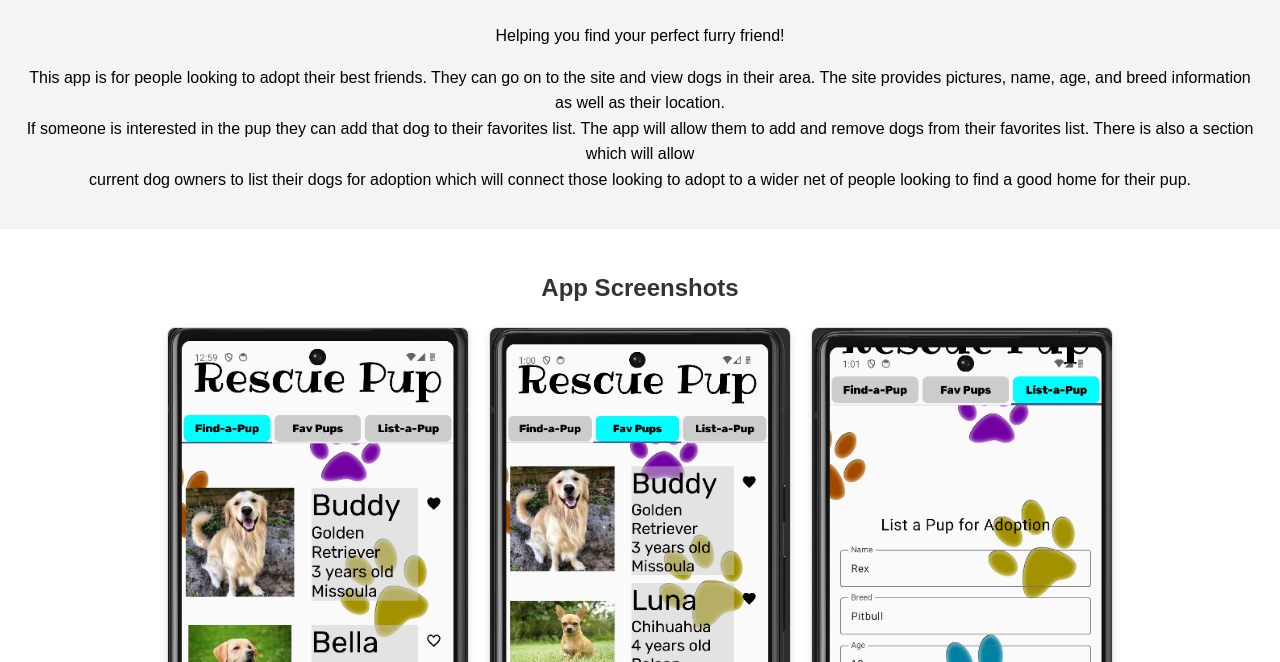
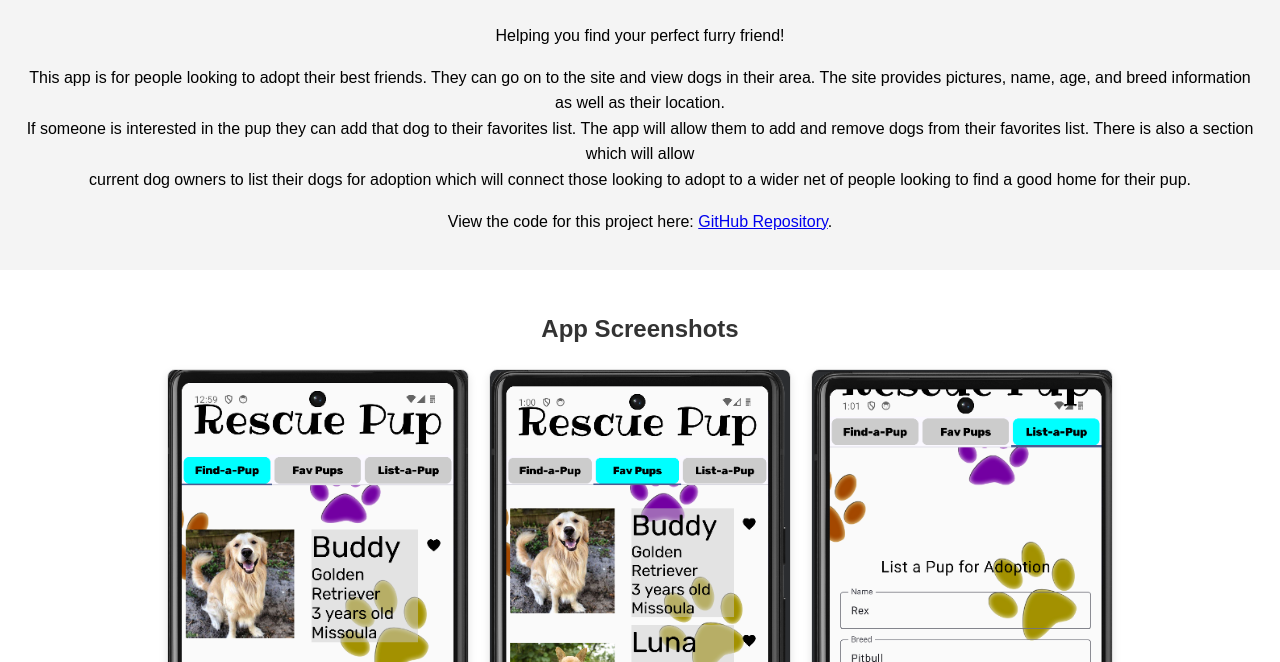
Before and after one commit to jnelson544/MobileApp, a plain HTML site: page index.html in a window 1280 px wide. Shown: the part 138-800 px from the top of the page. Drawn offline with Linux system fonts and the light colour scheme.

Commit message:
Add link to GH repository

```diff
--- a/index.html
+++ b/index.html
@@ -13,6 +13,10 @@
         <p>This app is for people looking to adopt their best friends. They can go on to the site and view dogs in their area. The site provides pictures, name, age, and breed information as well as their location.<br>
         If someone is interested in the pup they can add that dog to their favorites list. The app will allow them to add and remove dogs from their favorites list. There is also a section which will allow <br>
         current dog owners to list their dogs for adoption which will connect those looking to adopt to a wider net of people looking to find a good home for their pup. </p>
+        <p>
+        View the code for this project here:
+        <a href="https://github.com/jnelson544/MobileApp.git" target="_blank" rel="noopener noreferrer">GitHub Repository</a>.
+        </p>
     </header>
     <main>
         <section>
@@ -73,6 +77,7 @@
     </div>
 </section>
         <footer>
+
             <p>2024 Rescue Pup</p>
         </footer>
     </main>
```
